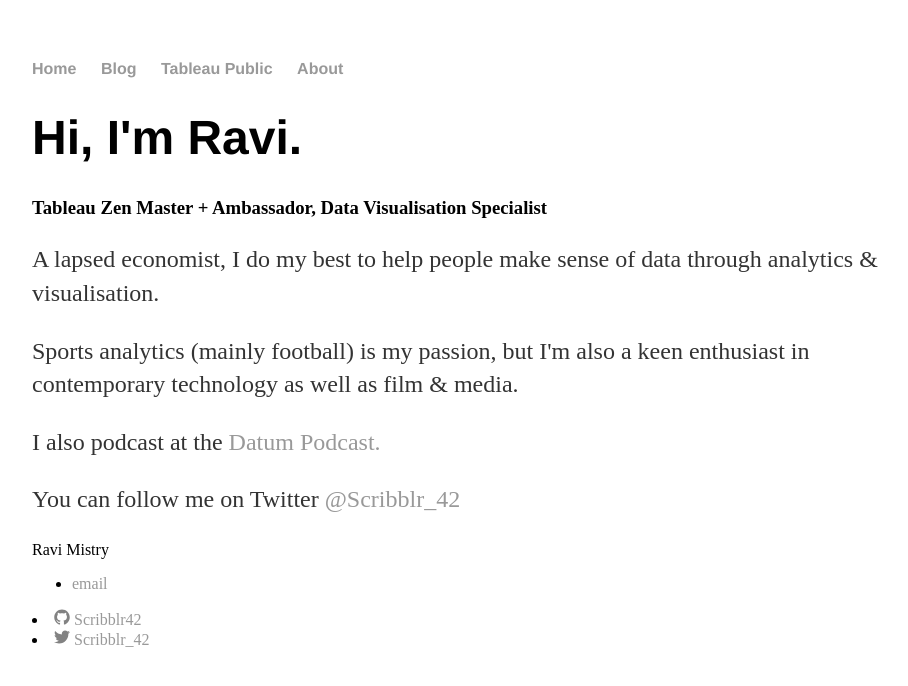
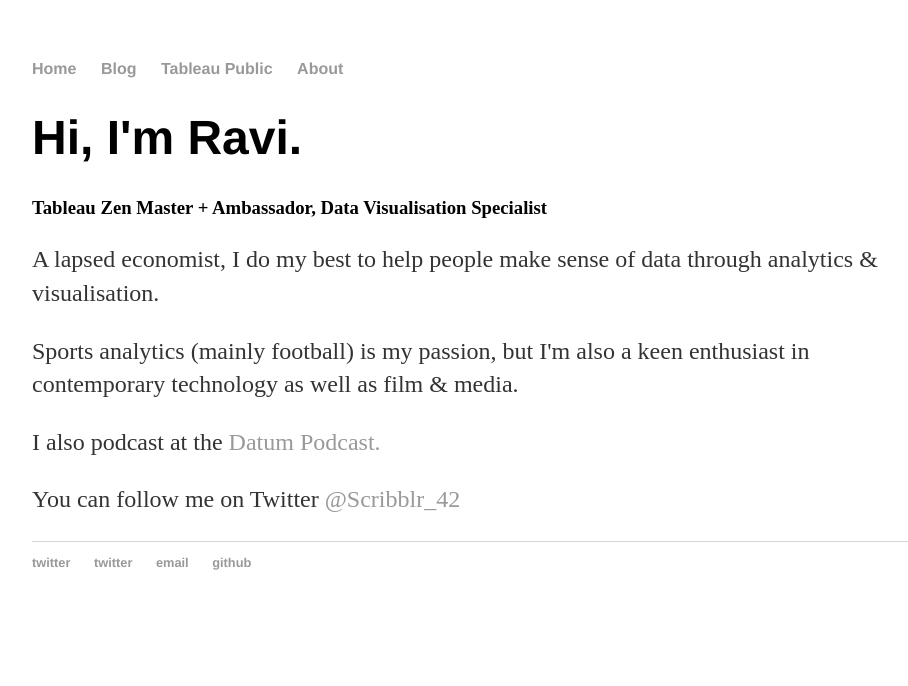
Before and after one commit to scribblr42/scribbles.github.io, a Jekyll site: the page built from about/index.html, in a window 1280 px wide. Shown: the top 686 px of the page, without its empty margins (160-1068 px from the left). Built offline with Jekyll 4.4.1, drawn with Linux system fonts in a browser that asks for light colours.

Commit message:
Update default.html

```diff
--- a/_layouts/default.html
+++ b/_layouts/default.html
@@ -19,21 +19,14 @@
 			{{ content }}
 
 			</div><!-- /.container -->
-			<div-class= "footer-col-1">
-				<h2-class="footer-heading">Ravi Mistry</h2>
+			<footer>
 	    		<ul>
+              <li><a href="https://twitter.com/scribblr_42">twitter</a></li>
+				<li><a href="https://twitter.com/scribblr_42">twitter</a></li>
 	        		<li><a href="mailto:scribblr42@gmail.com">email</a></li>
+	        		<li><a href="https://github.com/scribblr42">github</a></li>
+				</ul>
 			</ul>
-			</div>
-
-          <li>
-            <a href="https://github.com/scribblr42"><span class="icon icon--github"><svg viewBox="0 0 16 16" width="16px" height="16px"><path fill="#828282" d="M7.999,0.431c-4.285,0-7.76,3.474-7.76,7.761 c0,3.428,2.223,6.337,5.307,7.363c0.388,0.071,0.53-0.168,0.53-0.374c0-0.184-0.007-0.672-0.01-1.32 c-2.159,0.469-2.614-1.04-2.614-1.04c-0.353-0.896-0.862-1.135-0.862-1.135c-0.705-0.481,0.053-0.472,0.053-0.472 c0.779,0.055,1.189,0.8,1.189,0.8c0.692,1.186,1.816,0.843,2.258,0.645c0.071-0.502,0.271-0.843,0.493-1.037 C4.86,11.425,3.049,10.76,3.049,7.786c0-0.847,0.302-1.54,0.799-2.082C3.768,5.507,3.501,4.718,3.924,3.65 c0,0,0.652-0.209,2.134,0.796C6.677,4.273,7.34,4.187,8,4.184c0.659,0.003,1.323,0.089,1.943,0.261 c1.482-1.004,2.132-0.796,2.132-0.796c0.423,1.068,0.157,1.857,0.077,2.054c0.497,0.542,0.798,1.235,0.798,2.082 c0,2.981-1.814,3.637-3.543,3.829c0.279,0.24,0.527,0.713,0.527,1.437c0,1.037-0.01,1.874-0.01,2.129 c0,0.208,0.14,0.449,0.534,0.373c3.081-1.028,5.302-3.935,5.302-7.362C15.76,3.906,12.285,0.431,7.999,0.431z"/></svg>
-</span><span class="username">Scribblr42</span></a>
-          </li>
-          <li>
-            <a href="https://twitter.com/scribblr_42"><span class="icon icon--twitter"><svg viewBox="0 0 16 16" width="16px" height="16px"><path fill="#828282" d="M15.969,3.058c-0.586,0.26-1.217,0.436-1.878,0.515c0.675-0.405,1.194-1.045,1.438-1.809c-0.632,0.375-1.332,0.647-2.076,0.793c-0.596-0.636-1.446-1.033-2.387-1.033c-1.806,0-3.27,1.464-3.27,3.27 c0,0.256,0.029,0.506,0.085,0.745C5.163,5.404,2.753,4.102,1.14,2.124C0.859,2.607,0.698,3.168,0.698,3.767 c0,1.134,0.577,2.135,1.455,2.722C1.616,6.472,1.112,6.325,0.671,6.08c0,0.014,0,0.027,0,0.041c0,1.584,1.127,2.906,2.623,3.206 C3.02,9.402,2.731,9.442,2.433,9.442c-0.211,0-0.416-0.021-0.615-0.059c0.416,1.299,1.624,2.245,3.055,2.271 c-1.119,0.877-2.529,1.4-4.061,1.4c-0.264,0-0.524-0.015-0.78-0.046c1.447,0.928,3.166,1.469,5.013,1.469 c6.015,0,9.304-4.983,9.304-9.304c0-0.142-0.003-0.283-0.009-0.423C14.976,4.29,15.531,3.714,15.969,3.058z"/></svg>
-</span><span class="username">Scribblr_42</span></a>
-
-          </li>
-	</body>
-</html>
+			</footer>
+		</body>
+	</html>
```
